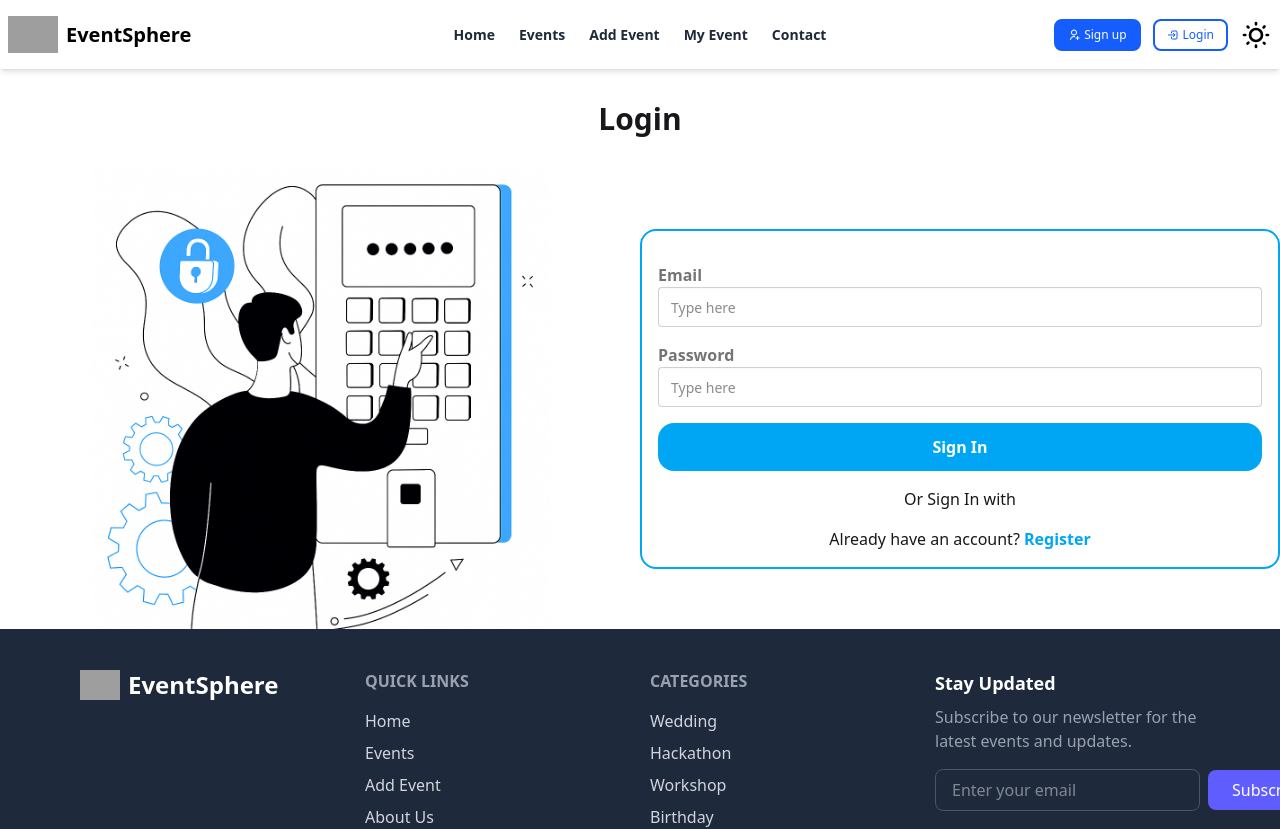
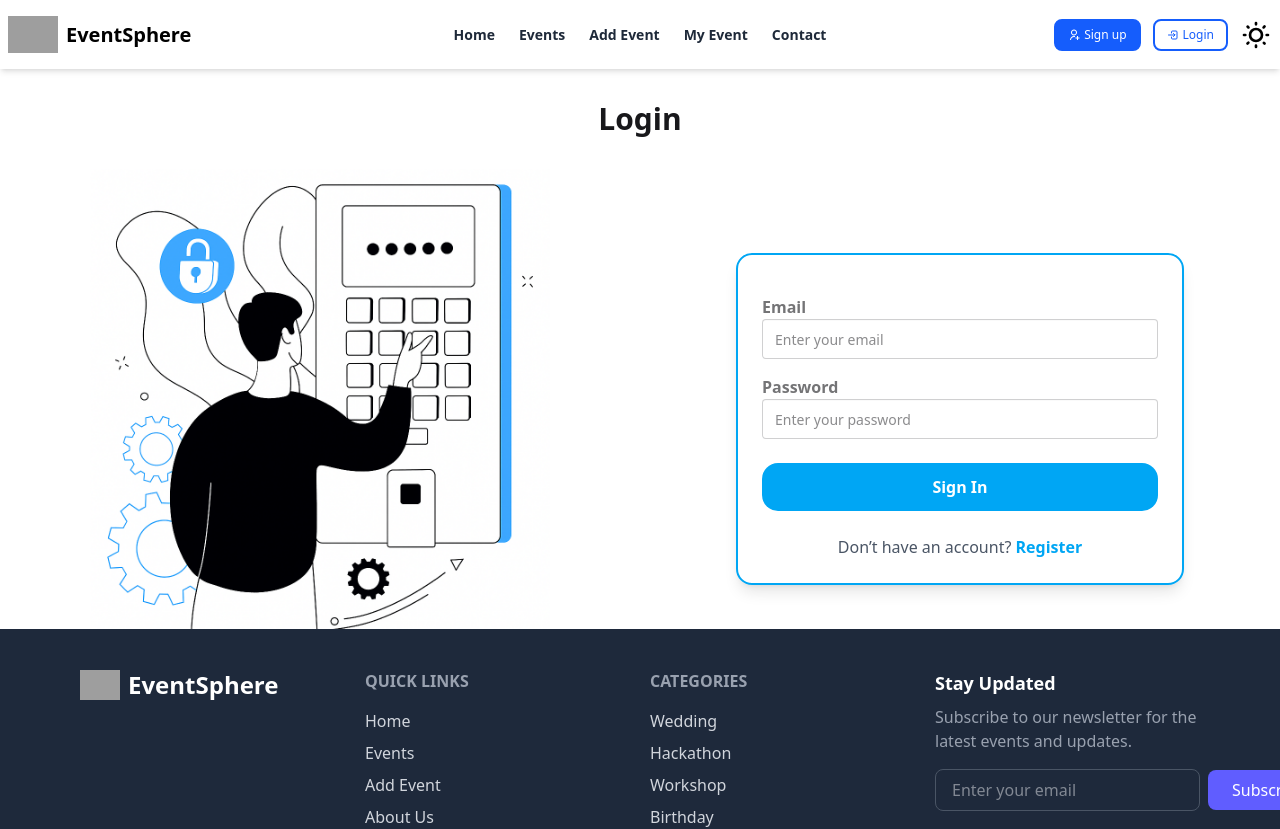
Before and after one commit to SADMAN-SADID-052/NextJS-Event-Management-Client, a Next.js app: page /login in a window 1280 px wide. Shown: the top 829 px of the page. Built offline with nearby package versions, Linux system fonts and the light colour scheme; grey boxes are pictures that could not be loaded.

Commit message:
make bannar section update

```diff
--- a/src/app/components/Meetteam.jsx
+++ b/src/app/components/Meetteam.jsx
@@ -1,10 +1,9 @@
 "use client";
-import Link from 'next/link';
-import React from 'react';
-import { useSelector } from 'react-redux';
+import Link from "next/link";
+import React from "react";
+import { useSelector } from "react-redux";
 
 const Meetteam = () => {
-
   const themeMode = useSelector((state) => state.themeToggle.mode);
 
   const team = [
@@ -19,16 +18,15 @@ const themeMode = useSelector((state) => state.themeToggle.mode);
       photo: "https://i.pravatar.cc/150?img=12",
     },
     {
-      name: "Nusrat Jahan",
+      name: "Mark Zuckerberg",
       role: "Community Manager",
-      photo: "https://i.pravatar.cc/150?img=48",
+      photo: "https://i.pravatar.cc/150?img=12",
     },
   ];
   return (
     <div>
-
       {/* Team */}
-        <div className=" mx-auto bg-black py-16 px-6">
+      <div className="py-16 px-6">
         <div>
           <h2
             className={`text-3xl md:text-4xl  font-bold mb-4 bg-gradient-to-r bg-clip-text text-transparent
@@ -51,7 +49,7 @@ const themeMode = useSelector((state) => state.themeToggle.mode);
           {team.map((m) => (
             <div
               key={m.name}
-                className="bg-gray-800 rounded-xl p-5 shadow hover:shadow-lg transition hover:border-2 hover:border-purple-900"
+              className="bg-gray-800 rounded-xl p-5 shadow hover:shadow-lg hover:border-2 hover:border-sky-500"
             >
               <div className="flex items-center gap-4 ">
                 <div className="w-16 h-16 rounded-full overflow-hidden flex-shrink-0">
@@ -90,7 +88,6 @@ const themeMode = useSelector((state) => state.themeToggle.mode);
           ))}
         </div>
       </div>
-
     </div>
   );
 };
--- a/src/app/login/componenets/LoginForm.jsx
+++ b/src/app/login/componenets/LoginForm.jsx
@@ -1,74 +1,88 @@
 "use client";
+
 import React from "react";
 import { signIn } from "next-auth/react";
-
 import Link from "next/link";
 import { useRouter } from "next/navigation";
-import toast from "react-hot-toast";
-// import SocialLogin from "./SocialLogin";
-// import SocialLogin from "./SocialLogin";
+import { toast } from "sonner";
+
 
 export default function LoginForm() {
   const router = useRouter();
+
   const handleSubmit = async (e) => {
     e.preventDefault();
     const form = e.target;
     const email = form.email.value;
     const password = form.password.value;
-    toast("Submitting ....");
+
+    toast.loading("Signing in...");
+
     try {
-      const response = await signIn("credentials", {
+      const res = await signIn("credentials", {
         email,
         password,
-        callbackUrl: "/",
         redirect: false,
       });
-      if (response.ok) {
-        toast.success("Logged In successfully");
-        router.push("/");
-        form.reset();
-      } else {
-        toast.error("FAILED to Log In");
+
+      toast.dismiss(); // remove loading toast
+
+      if (res.error) {
+        toast.error("Invalid email or password");
+        return;
       }
-      //console.log({ email, password });
-    } catch (error) {
 
-      toast.error("FAILED to Log In");
+      toast.success("Logged in successfully!");
+      form.reset();
+      router.push("/login");
+    } catch (err) {
+      console.error("Login error:", err);
+      toast.dismiss();
+      toast.error("Login failed. Try again!");
     }
   };
+
   return (
-    <form onSubmit={handleSubmit} className=" border-2 border-sky-500 p-4 rounded-2xl">
+    <form
+      onSubmit={handleSubmit}
+      className="border-2 border-sky-500 p-6 rounded-2xl max-w-md mx-auto mt-10 shadow-lg"
+    >
       <label className="form-control w-full">
-        <div className="label w-full mt-4">
-          <span className="label-text  font-bold">Email</span>
+        <div className="label mt-4">
+          <span className="label-text font-bold">Email</span>
         </div>
         <input
-          type="text"
+          type="email"
           name="email"
-          placeholder="Type here"
+          placeholder="Enter your email"
+          required
           className="input input-bordered w-full"
         />
       </label>
+
       <label className="form-control w-full">
-        <div className="label w-full mt-4">
+        <div className="label mt-4">
           <span className="label-text font-bold">Password</span>
         </div>
         <input
           type="password"
           name="password"
-          placeholder="Type here"
+          placeholder="Enter your password"
+          required
           className="input input-bordered w-full"
         />
       </label>
-      <button className="w-full h-12 bg-sky-500 text-white font-bold mt-4 rounded-2xl">
+
+      <button
+        type="submit"
+        className="w-full h-12 bg-sky-500 text-white font-bold mt-6 rounded-2xl"
+      >
         Sign In
       </button>
-      <p className="text-center mt-4 mb-4">Or Sign In with</p>
-      {/* <SocialLogin /> */}
-      <p className="text-center mt-4">
-        Already have an account?{" "}
-        <Link href="/register" className="text-sky-500 font-bold">
 
+      <p className="text-center mt-6 text-gray-600">
+        Don’t have an account?{" "}
+        <Link href="/register" className="text-sky-500 font-bold hover:underline">
           Register
         </Link>
       </p>
--- a/src/app/page.js
+++ b/src/app/page.js
@@ -6,11 +6,13 @@ import Meetteam from "./components/Meetteam";
 
 export default function Home() {
   return (
-<div>
+<div className="bg-black">
 
     <Bannar></Bannar>
+    <div className="max-w-6xl mx-auto">
     <AboutUs></AboutUs>
     <Meetteam></Meetteam>
+    </div>
 </div>
 
 
--- a/src/lib/mongodb.js
+++ b/src/lib/mongodb.js
@@ -3,18 +3,18 @@ import { MongoClient } from "mongodb";
 let client;
 let clientPromise;
 
-if (!process.env.MONGO_URL) {
-  throw new Error("⚠️ Please add MONGO_URL to your .env.local");
+if (!process.env.NEXT_PUBLIC_MONGODB_URI) {
+  throw new Error("⚠️ Please add NEXT_PUBLIC_MONGODB_URI to your .env.local");
 }
 
 if (process.env.NODE_ENV === "development") {
   if (!global._mongoClientPromise) {
-    client = new MongoClient(process.env.MONGO_URL);
+    client = new MongoClient(process.env.NEXT_PUBLIC_MONGODB_URI);
     global._mongoClientPromise = client.connect();
   }
   clientPromise = global._mongoClientPromise;
 } else {
-  client = new MongoClient(process.env.MONGO_URL);
+  client = new MongoClient(process.env.NEXT_PUBLIC_MONGODB_URI);
   clientPromise = client.connect();
 }
 
```
Also changed, not shown: src/app/components/Bannar.jsx (+39 -36 lines), 1 other file (tests, documents, lock files or other folders). Lines whose indentation alone changed are shown as unchanged.
